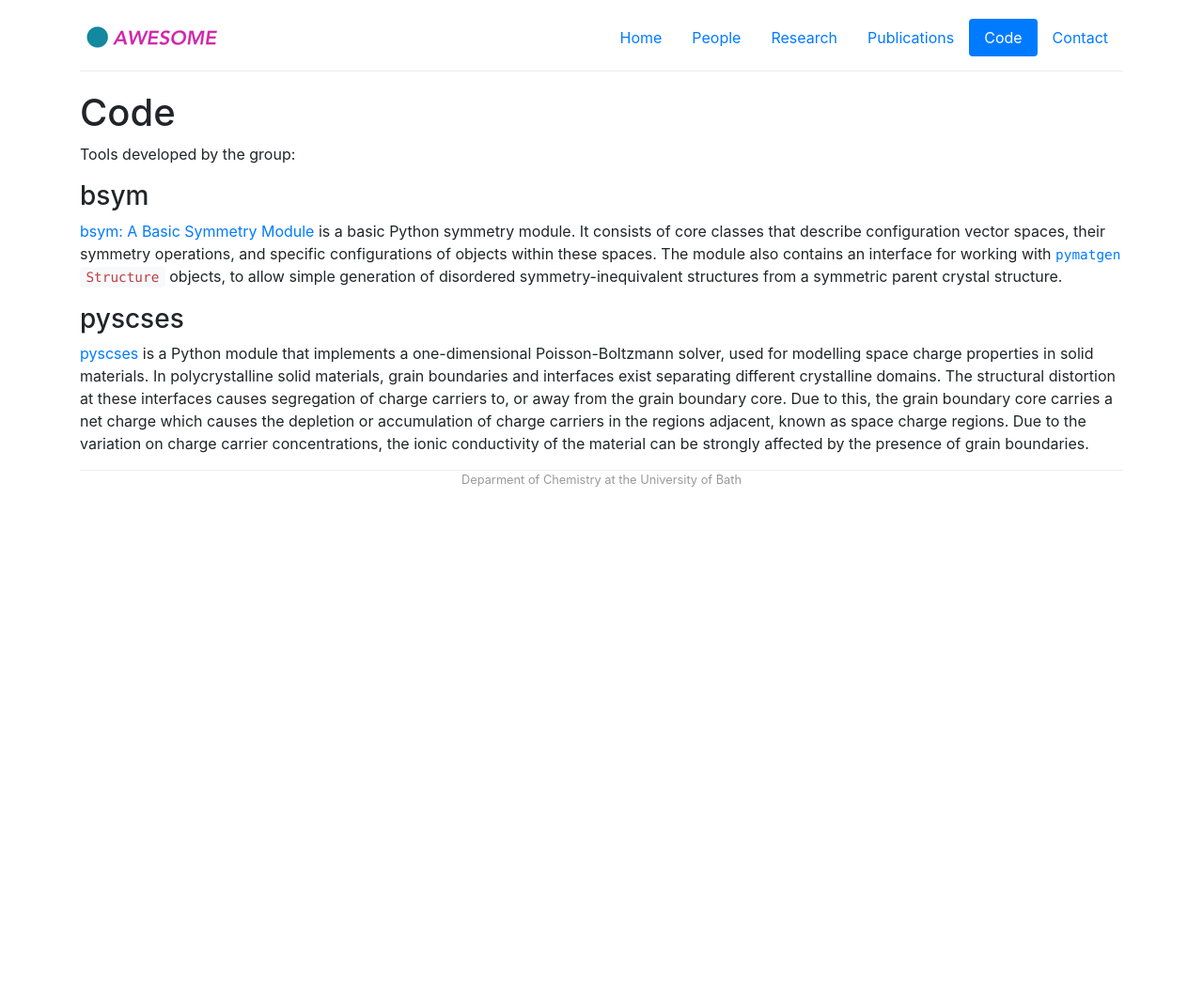
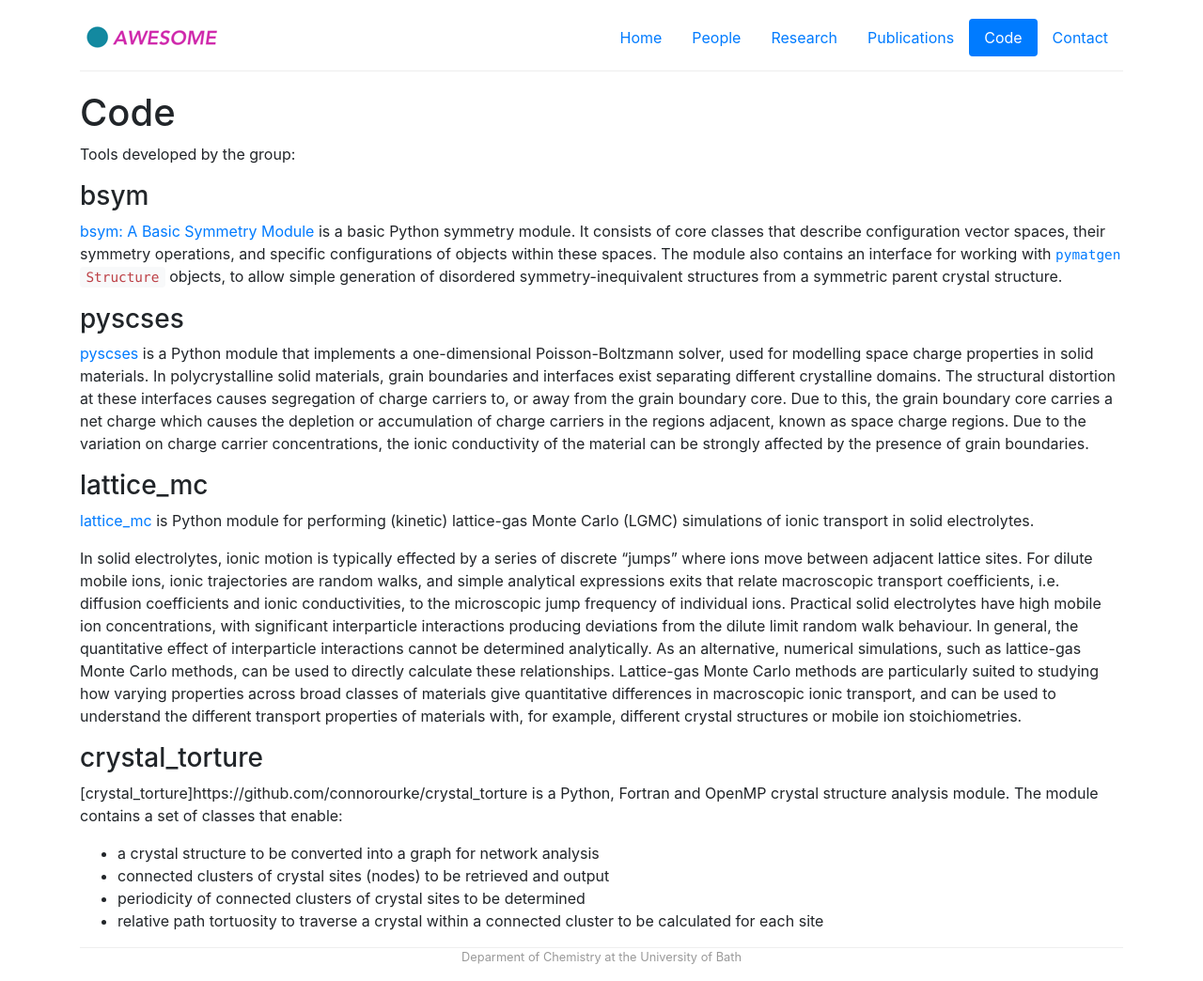
Before and after one commit to morgan-group-bath/morgan-group-bath.github.io, a Jekyll site: the page built from code.md, in a window 1280 px wide. Shown: the whole page at 94% size. Built offline with Jekyll 4.4.1, drawn with Linux system fonts in a browser that asks for light colours; before the commit the page ends 900 px from its top, so only the background shows below that.

Commit message:
Update code.md

```diff
--- a/code.md
+++ b/code.md
@@ -13,3 +13,18 @@ Tools developed by the group:
 
 [pyscses](https://github.com/georgiewellock/PYSCSES) is a Python module that implements a one-dimensional Poisson-Boltzmann solver, used for modelling space charge properties in solid materials.
 In polycrystalline solid materials, grain boundaries and interfaces exist separating different crystalline domains. The structural distortion at these interfaces causes segregation of charge carriers to, or away from the grain boundary core. Due to this, the grain boundary core carries a net charge which causes the depletion or accumulation of charge carriers in the regions adjacent, known as space charge regions. Due to the variation on charge carrier concentrations, the ionic conductivity of the material can be strongly affected by the presence of grain boundaries.
+
+### lattice_mc
+
+[lattice_mc](https://github.com/bjmorgan/lattice_mc) is Python module for performing (kinetic) lattice-gas Monte Carlo (LGMC) simulations of ionic transport in solid electrolytes.
+
+In solid electrolytes, ionic motion is typically effected by a series of discrete “jumps” where ions move between adjacent lattice sites. For dilute mobile ions, ionic trajectories are random walks, and simple analytical expressions exits that relate macroscopic transport coefficients, i.e. diffusion coefficients and ionic conductivities, to the microscopic jump frequency of individual ions. Practical solid electrolytes have high mobile ion concentrations, with significant interparticle interactions producing deviations from the dilute limit random walk behaviour. In general, the quantitative effect of interparticle interactions cannot be determined analytically. As an alternative, numerical simulations, such as lattice-gas Monte Carlo methods, can be used to directly calculate these relationships. Lattice-gas Monte Carlo methods are particularly suited to studying how varying properties across broad classes of materials give quantitative differences in macroscopic ionic transport, and can be used to understand the different transport properties of materials with, for example, different crystal structures or mobile ion stoichiometries.
+
+### crystal_torture
+
+[crystal_torture]https://github.com/connorourke/crystal_torture is a Python, Fortran and OpenMP crystal structure analysis module. The module contains a set of classes that enable:
+
+- a crystal structure to be converted into a graph for network analysis
+- connected clusters of crystal sites (nodes) to be retrieved and output
+- periodicity of connected clusters of crystal sites to be determined
+- relative path tortuosity to traverse a crystal within a connected cluster to be calculated for each site
```
